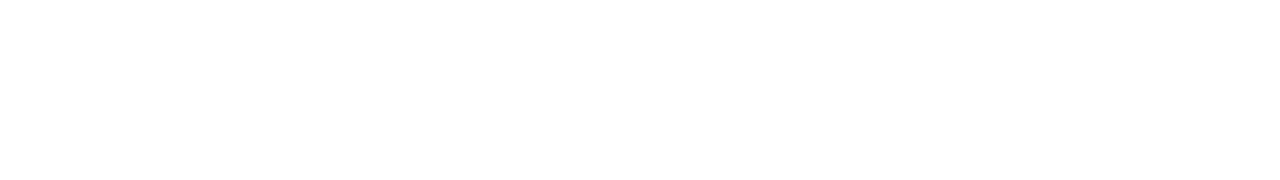
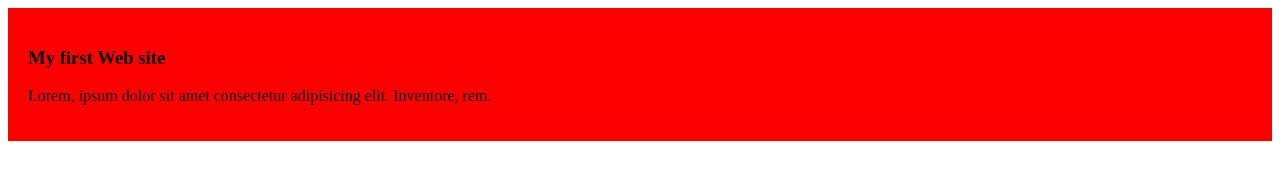
Before and after one commit to Sadekur38/my-simple-website, a plain HTML site: page index.html in a window 1280 px wide. Drawn offline with Linux system fonts and the light colour scheme.

Commit message:
added the firt blog

```diff
--- a/index.html
+++ b/index.html
@@ -3,9 +3,13 @@
 <head>
     <meta charset="UTF-8">
     <meta name="viewport" content="width=device-width, initial-scale=1.0">
+    <link rel="stylesheet" href="styles/blog.css">
     <title>My Simple Website</title>
 </head>
 <body>
-
+    <div>
+        <h3>My first Web site  </h3>
+        <p>Lorem, ipsum dolor sit amet consectetur adipisicing elit. Inventore, rem.</p>
+    </div>
 </body>
 </html>
--- /dev/null
+++ b/styles/blog.css
@@ -0,0 +1,4 @@
+div{
+    background-color: red;
+    padding: 20px;
+}
```
